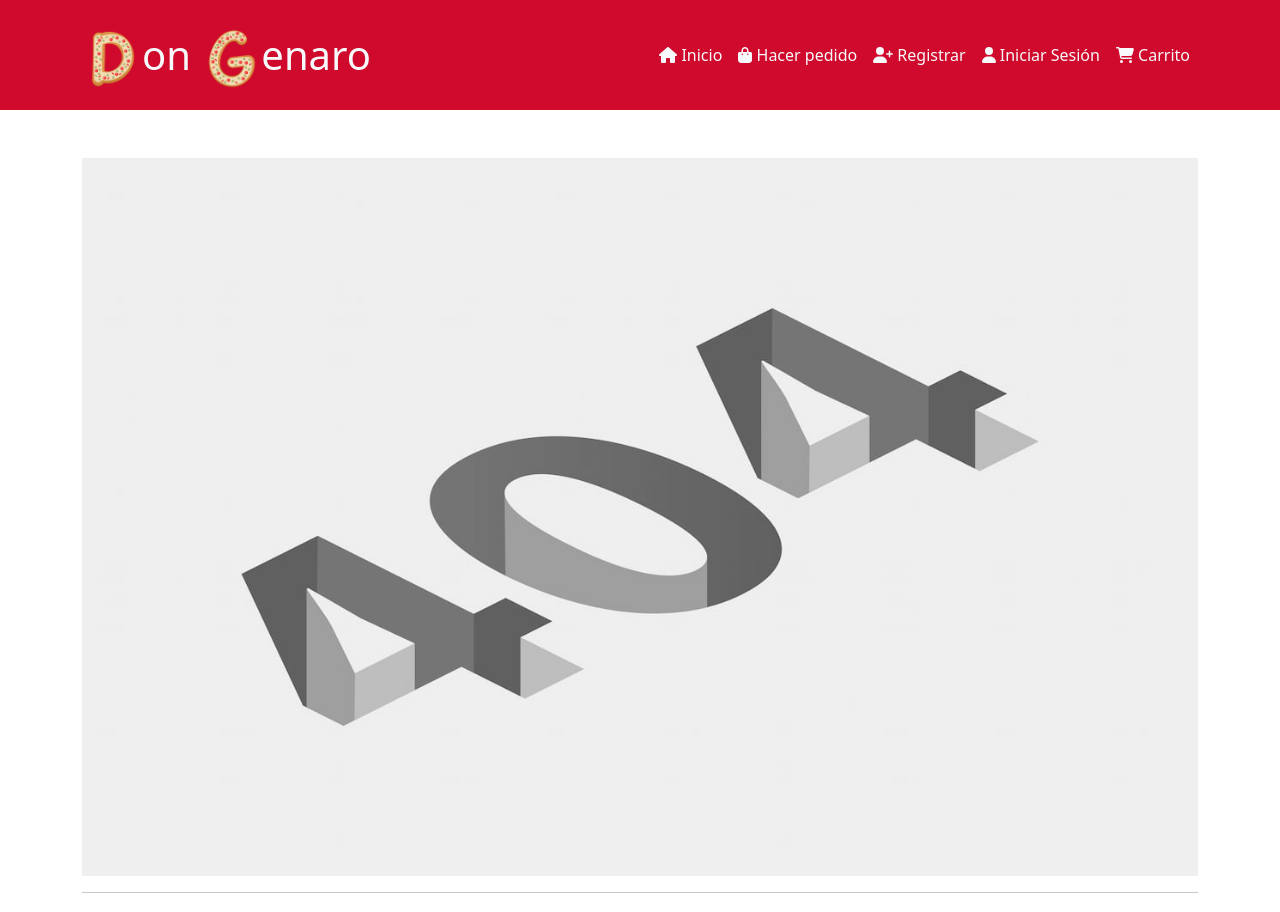
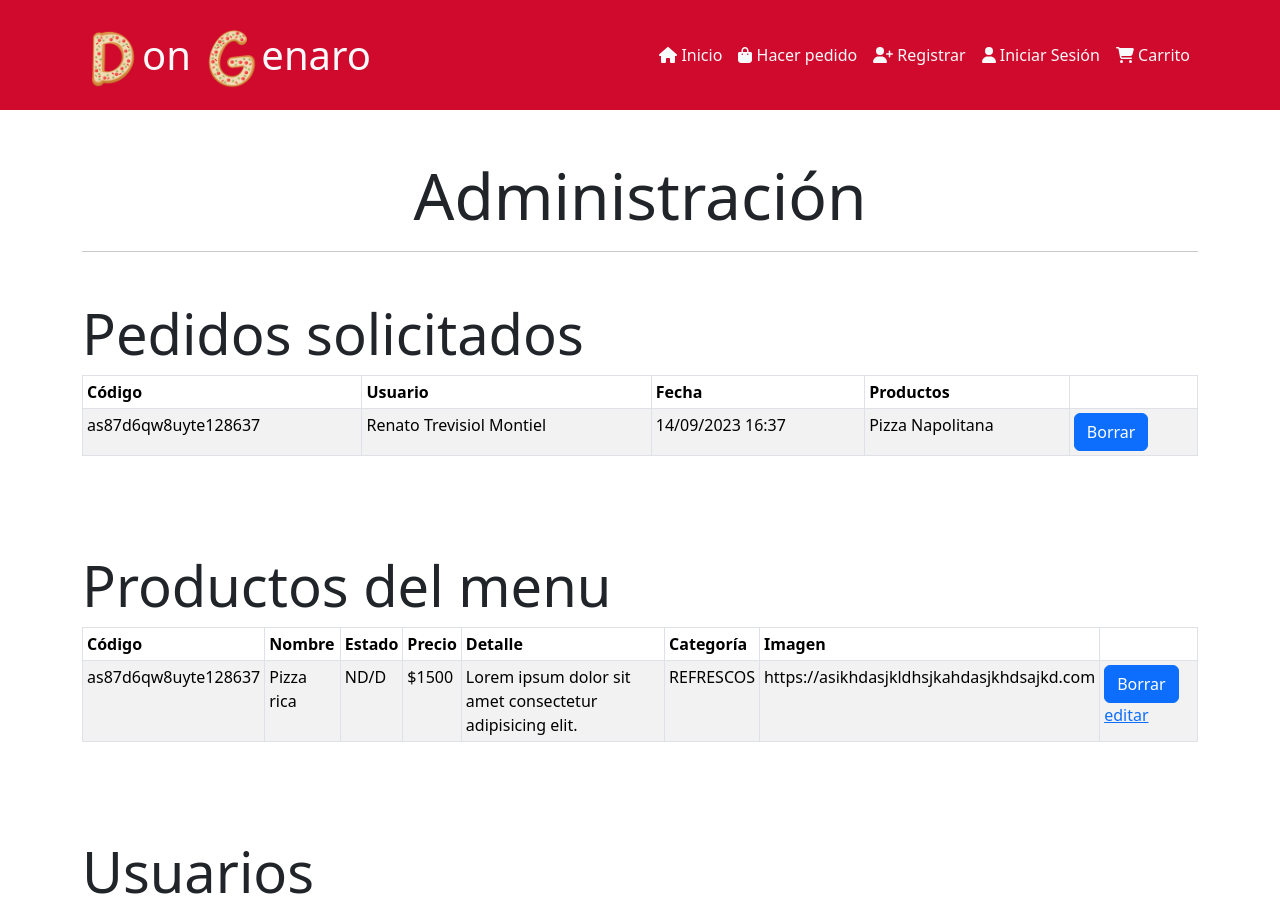
Before and after one commit to Goddzy/DonGenaro, a React (Create React App) app: page /administrar in a window 1280 px wide. Shown: the top 912 px of the page. Built offline with nearby package versions, Linux system fonts and the light colour scheme.

Commit message:
administrador maquetado

```diff
--- a/src/App.js
+++ b/src/App.js
@@ -5,6 +5,7 @@ import { BrowserRouter, Routes, Route } from "react-router-dom";
 import './app.css'
 import AboutUs from "./components/views/AboutUs";
 import Error404 from "./components/views/Error404";
+import Administrador from "./components/views/Administrador";
 
 function App() {
   return (
@@ -13,6 +14,7 @@ function App() {
       <Routes>
         <Route exact path="/" element={<Inicio/>}></Route>
         <Route exact path="/aboutUs" element={<AboutUs/>}></Route>
+        <Route exact path="/administrar" element={<Administrador/>}></Route>
         <Route exact path="/*" element={<Error404/>}></Route>
       </Routes>
       <Footer></Footer>
--- /dev/null
+++ b/src/components/views/Administrador.jsx
@@ -0,0 +1,84 @@
+import React from "react";
+import { Container } from "react-bootstrap";
+import {Table, Button} from "react-bootstrap";
+import { Link } from "react-router-dom";
+
+const Administrador = () => {
+  return (
+    <Container className="my-5">
+      <h1 className="text-center display-3">Administración</h1>
+      <hr />
+      <h2 className="mt-5 display-4">Pedidos solicitados</h2>
+      <Table striped bordered hover responsive size="sm" className="mb-5">
+        <thead>
+          <tr>
+            <th>Código</th>
+            <th>Usuario</th>
+            <th>Fecha</th>
+            <th>Productos</th>
+            <th></th>
+          </tr>
+        </thead>
+        <tbody>
+          <tr>
+            <td>as87d6qw8uyte128637</td>
+            <td>Renato Trevisiol Montiel</td>
+            <td>14/09/2023 16:37</td>
+            <td>Pizza Napolitana</td>
+            <td><Button>Borrar</Button></td>
+          </tr>
+        </tbody>
+      </Table>
+      <h2 className="mt-5 display-4">Productos del menu</h2>
+      <Table striped bordered hover responsive size="sm" className="mb-5">
+        <thead>
+          <tr>
+            <th>Código</th>
+            <th>Nombre</th>
+            <th>Estado</th>
+            <th>Precio</th>
+            <th>Detalle</th>
+            <th>Categoría</th>
+            <th>Imagen</th>
+            <th></th>
+          </tr>
+        </thead>
+        <tbody>
+          <tr>
+            <td>as87d6qw8uyte128637</td>
+            <td>Pizza rica</td>
+            <td>ND/D</td>
+            <td>$1500</td>
+            <td>Lorem ipsum dolor sit amet consectetur adipisicing elit.</td>
+            <td>REFRESCOS</td>
+            <td>https://asikhdasjkldhsjkahdasjkhdsajkd.com</td>
+            <td><Button>Borrar</Button><Link>editar</Link></td>
+          </tr>
+        </tbody>
+      </Table>
+      <h2 className="mt-5 display-4">Usuarios</h2>
+      <Table striped bordered hover responsive size="sm" className="mb-5">
+        <thead>
+          <tr>
+            <th>Código</th>
+            <th>Nombre</th>
+            <th>Email</th>
+            <th>Perfil</th>
+            <th></th>
+          </tr>
+        </thead>
+        <tbody>
+          <tr>
+            <td>as87d6qw8uyte128637</td>
+            <td>Renato Trevisiol Montiel</td>
+            <th>renatotrevisiolmontiel@gmail.com</th>
+            <th>administrador/usuario</th>
+            <th><Button>Borrar</Button></th>
+          </tr>
+        </tbody>
+      </Table>
+    </Container>
+  );
+};
+
+export default Administrador;
```
